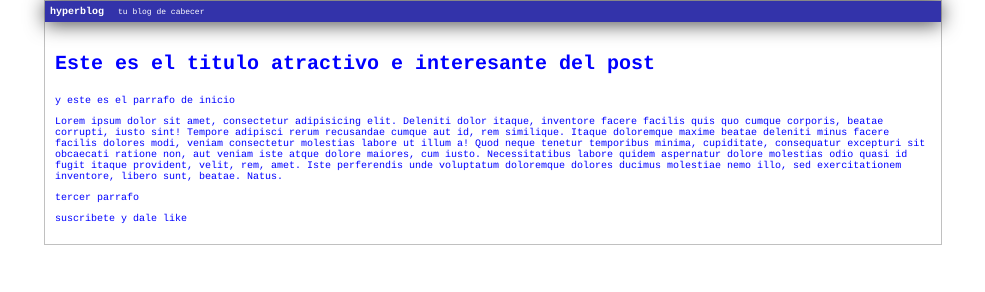
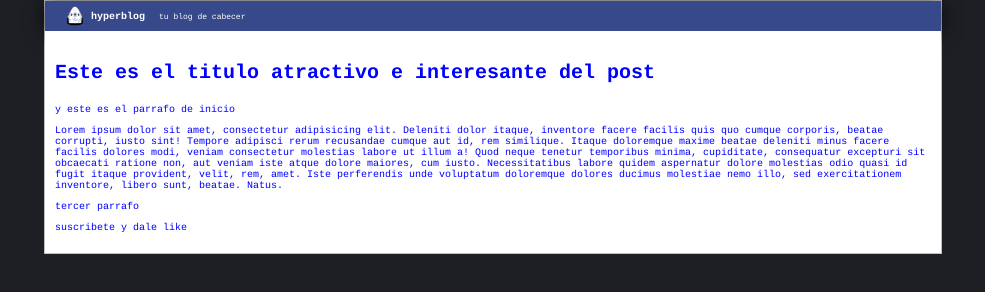
Before and after one commit to CarlosESantaella/hyperblog, a plain HTML site: page blogpost.html in a window 1280 px wide. Shown: the whole page, without its empty margins (147-1132 px from the left). Drawn offline with Linux system fonts and the light colour scheme.

Commit message:
Color de fondo, logo nuevo y mejor color de header

```diff
--- a/blogpost.html
+++ b/blogpost.html
@@ -10,6 +10,7 @@
 <body>
   <section id="container">
     <article id="cabecera">
+      <img id="logo" src="imagenes/dragon.png" />
       hyperblog
       <span id="tagline">tu blog de cabecer</span>
     </article>
--- a/css/estilos.css
+++ b/css/estilos.css
@@ -1,4 +1,5 @@
 body{
+  background: #1e1f24;
   color: blue;
   text-align: left;
   font-family: "Courier";
@@ -8,12 +9,16 @@ body{
 }
 
 #cabecera{
-  background: #33a;
+  background: #37488b;
   box-shadow: 0px 2px 20px 0px rgba(0,0,0,.75);
   color: white;
   font-weight: bold;
   margin: 0;
-  padding: 0.5em;
+  padding: 0.5em 0 0.5em 2em;
+}
+#cabecera #logo{
+  width: 20px;
+  vertical-align: middle;
 }
 #cabecera #tagline{
   padding: 0 0 0 1em;
@@ -32,5 +37,6 @@ body{
   font-size: 20px;
 }
 #post{
+  background: white;
   padding: 1em;
 }
```
